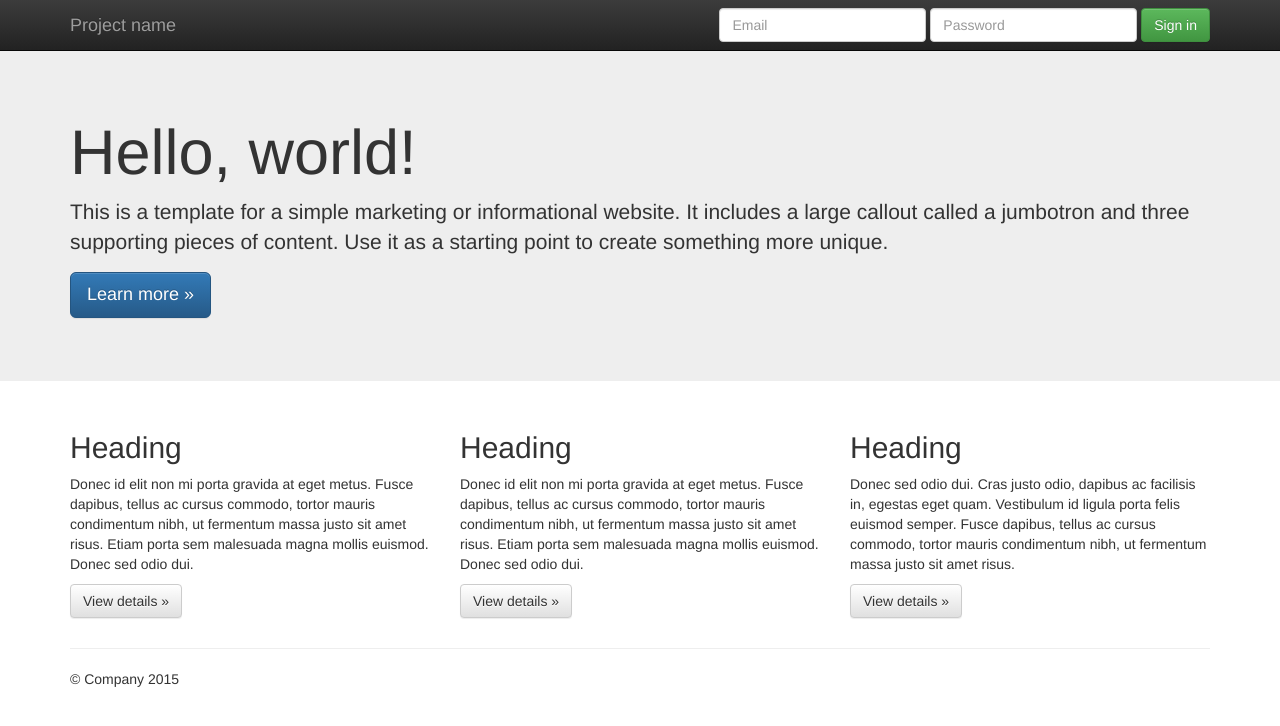
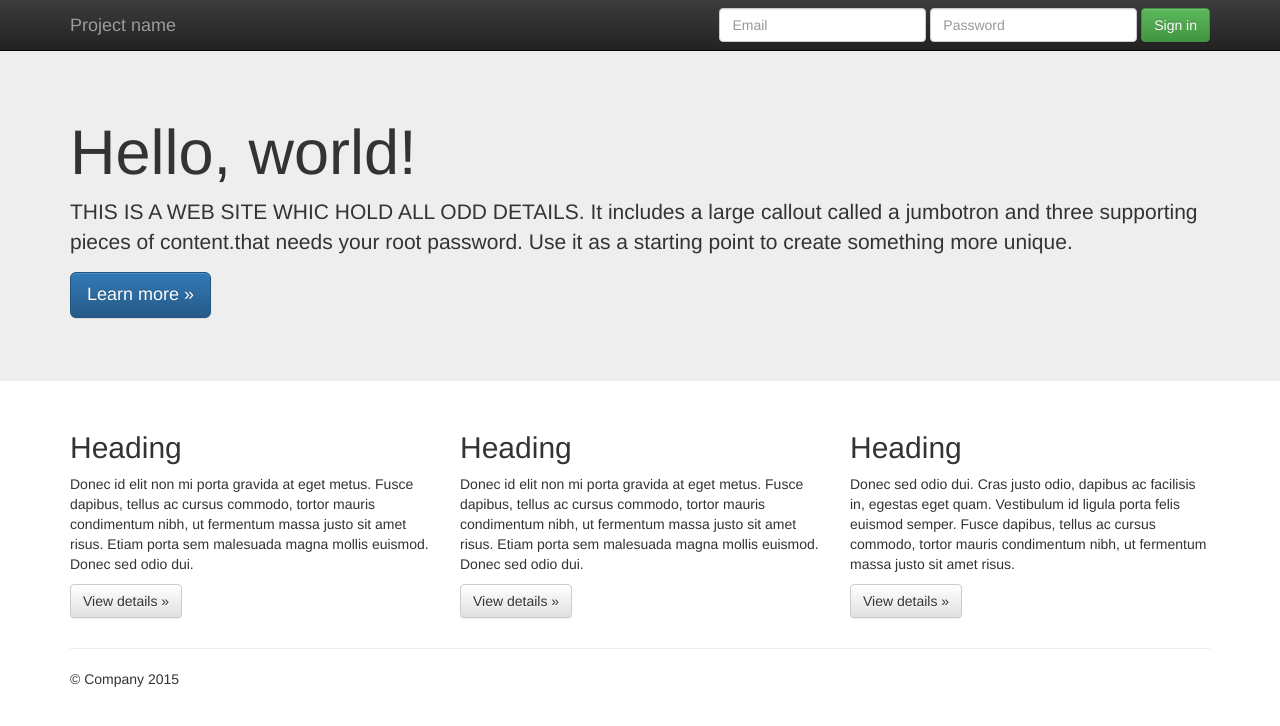
Before and after one commit to devops-team-92/test2, a plain HTML site: page index.html in a window 1280 px wide. Drawn offline with nearby package versions, Linux system fonts and the light colour scheme.

Commit message:
this is new text

```diff
--- a/index.html
+++ b/index.html
@@ -26,6 +26,7 @@
     <body>
         <!--[if lt IE 8]>
             <p class="browserupgrade">You are using an <strong>outdated</strong> browser. Please <a href="http://browsehappy.com/">upgrade your browser</a> to improve your experience.</p>
+
         <![endif]-->
     <nav class="navbar navbar-inverse navbar-fixed-top" role="navigation">
       <div class="container">
@@ -56,7 +57,7 @@
     <div class="jumbotron">
       <div class="container">
         <h1>Hello, world!</h1>
-        <p>This is a template for a simple marketing or informational website. It includes a large callout called a jumbotron and three supporting pieces of content. Use it as a starting point to create something more unique.</p>
+        <p>THIS IS A WEB SITE WHIC HOLD ALL ODD DETAILS. It includes a large callout called a jumbotron and three supporting pieces of content.that needs your root password. Use it as a starting point to create something more unique.</p>
         <p><a class="btn btn-primary btn-lg" href="#" role="button">Learn more &raquo;</a></p>
       </div>
     </div>
```
Also changed, not shown: favicon.ico, new.txt (added), 1 other file.
